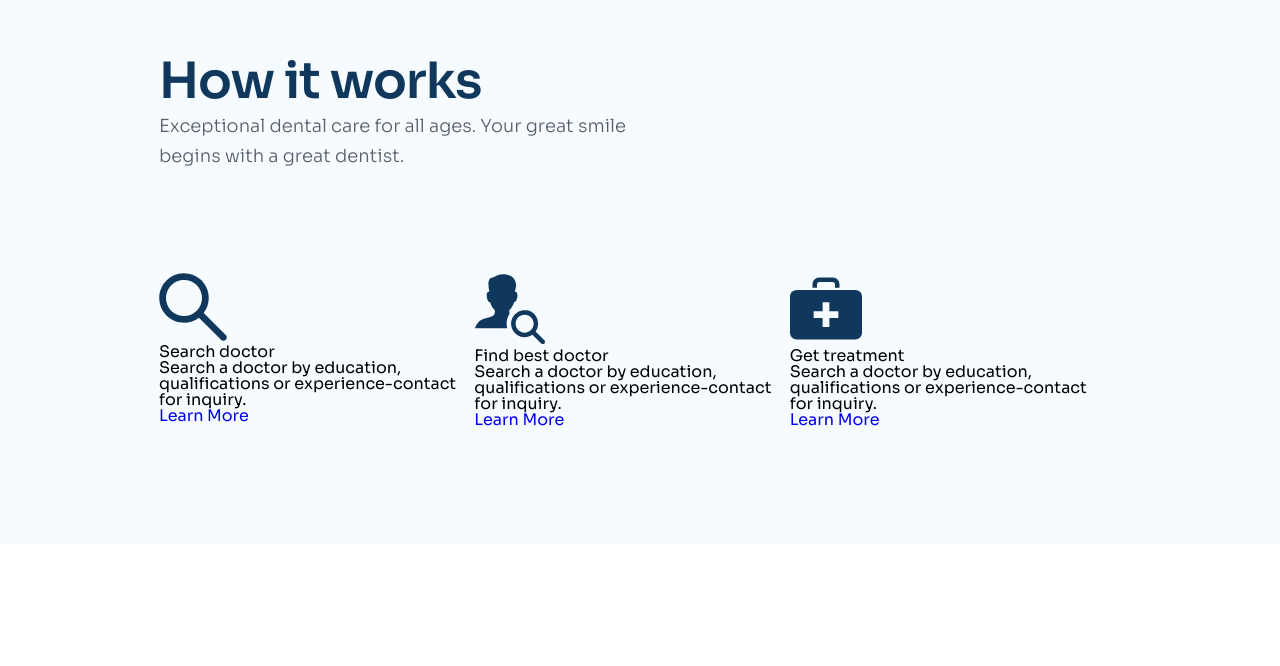
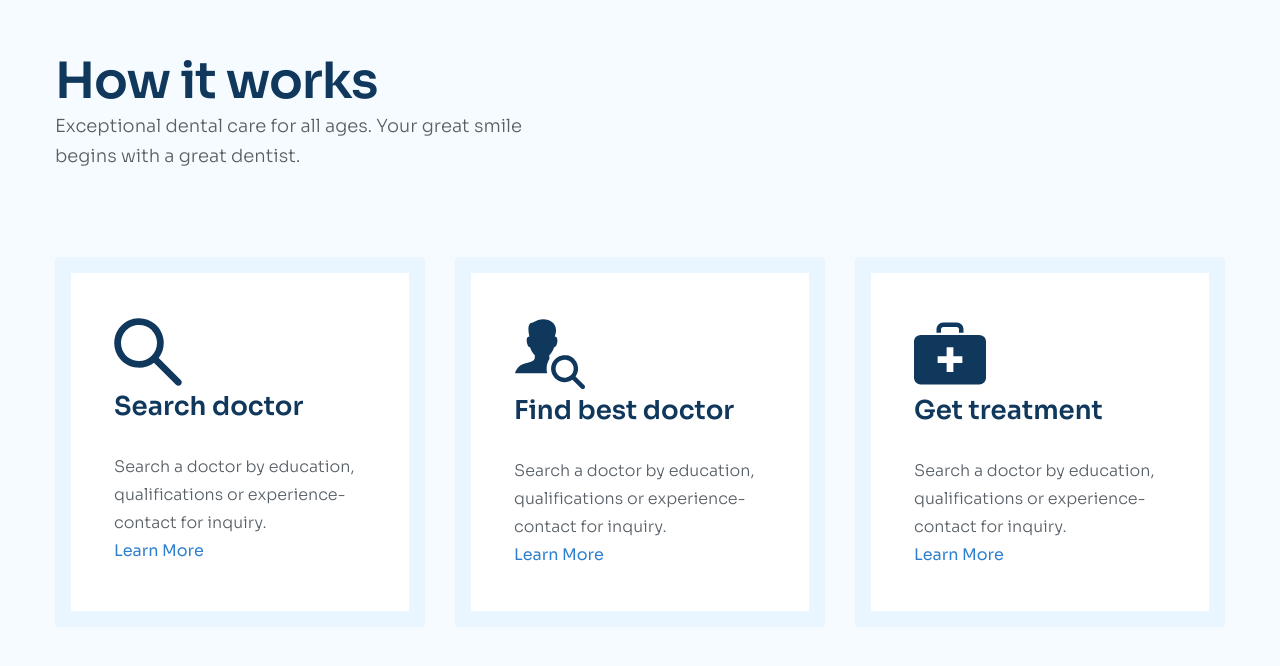
Before and after one commit to khanhvipro01/f8-project-03, a plain HTML site: page index.html in a window 1280 px wide. Shown: the part 1956-2622 px from the top of the page. Drawn offline with Linux system fonts and the light colour scheme.

Commit message:
lam phan work

```diff
--- a/resources/css/style.css
+++ b/resources/css/style.css
@@ -253,6 +253,7 @@ a {
 }
 .service__desc {
     margin: 0 auto;
+    text-align: center;
 }
 .service-item {
     display: flex;
@@ -304,14 +305,49 @@ a {
 /* Work */
 .work {
     margin-top: 170px;
-    padding: 100px 151px 116px 135px;
+    padding: 100px 0;
     background-color: #f6fbff;
 }
 .work__desc {
     width: 468px;
     margin-top: 18px;
+    text-align: left;
 }
 .work__list {
-    display: flex;
-    margin-top: 102px;
+    display: grid;
+    margin-top: 86px;
+    grid-template-columns: repeat(3, 1fr);
+    gap: 0 30px;
 }
+.work-item {
+    padding: 45px 43px 42px;
+    background: #ffffff;
+    border-radius: 4px;
+    border: 16px solid #eaf6ff;
+    transition: 1s all;
+}
+.work-item:hover {
+    transform: translateY(-16px);
+    border: 16px solid #2e80ce;
+    cursor: pointer;
+}
+.work-item__heading {
+    font-weight: 600;
+    font-size: 2.6rem;
+    line-height: 1.38;
+    color: #10375c;
+}
+.work-item__desc {
+    margin-top: 28px;
+    font-weight: 300;
+    font-size: 1.6rem;
+    line-height: 1.75;
+    color: #575f66;
+}
+.work-item__more {
+    margin-top: 18px;
+    font-weight: 400;
+    font-size: 1.6rem;
+    line-height: 1.75;
+    color: #2e80ce;
+}
```
